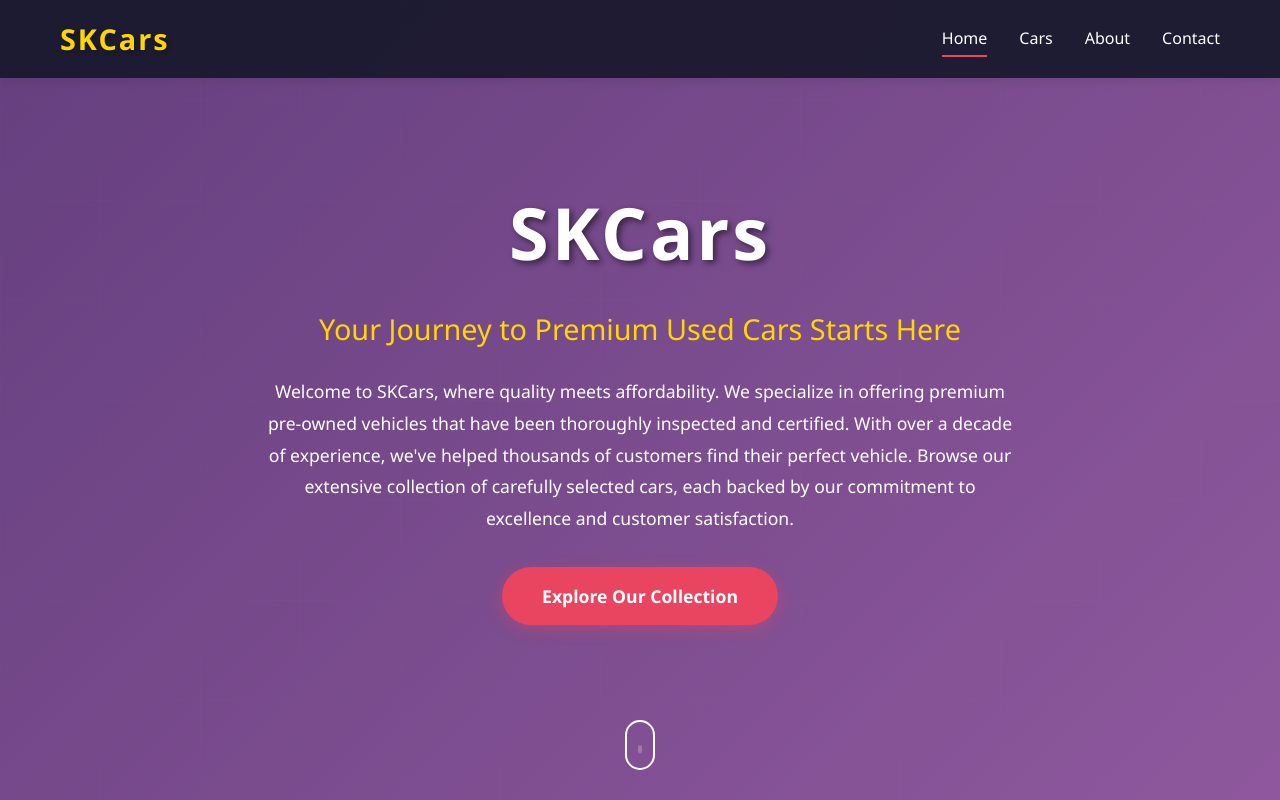
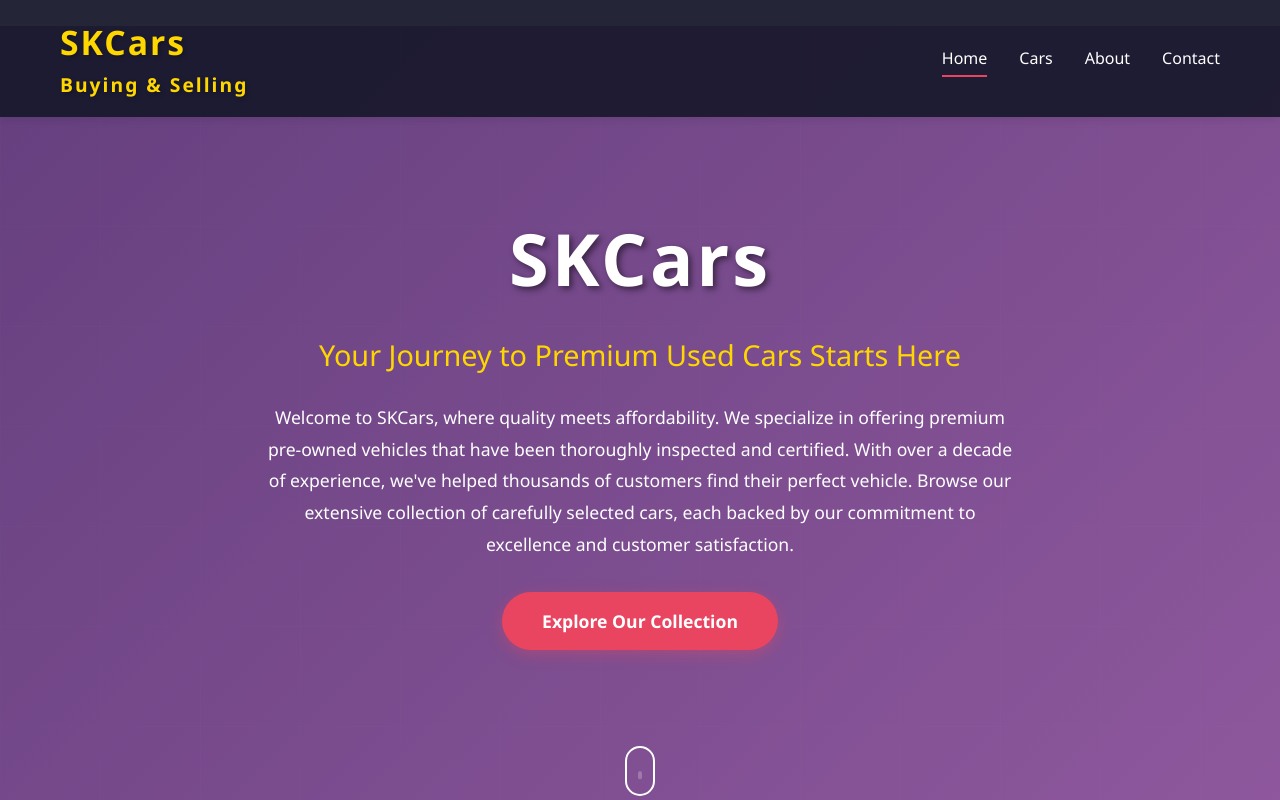
Before and after one commit to bharathganesh45/car-showroom, a plain HTML site: page index.html in a window 1280 px wide. Shown: the top 800 px of the page. Drawn offline with Linux system fonts and the light colour scheme.

Commit message:
contact update

```diff
--- a/index.html
+++ b/index.html
@@ -10,7 +10,7 @@
     <!-- Navigation Bar -->
     <nav class="navbar">
         <div class="nav-container">
-            <div class="logo">SKCars</div>
+            <div class="logo"><h3>SKCars  </h3> <h6>Buying & Selling</h6></div>
             <ul class="nav-menu">
                 <li><a href="#home" class="nav-link">Home</a></li>
                 <li><a href="#cars" class="nav-link">Cars</a></li>
@@ -24,7 +24,7 @@
             </div>
         </div>
     </nav>
-
+    <br>
     <!-- Home Section -->
     <section id="home" class="home-section">
         <div class="home-overlay"></div>
@@ -129,7 +129,7 @@
                 <div class="contact-info">
                     <div class="info-item">
                         <h3>📍 Address</h3>
-                        <p>123 Automotive Avenue<br>Car City, CC 12345</p>
+                        <p>skcars<br>HP petrol bunk, Meignanapuram</p>
                     </div>
                     <div class="info-item">
                         <h3>📞 Phone</h3>
```
